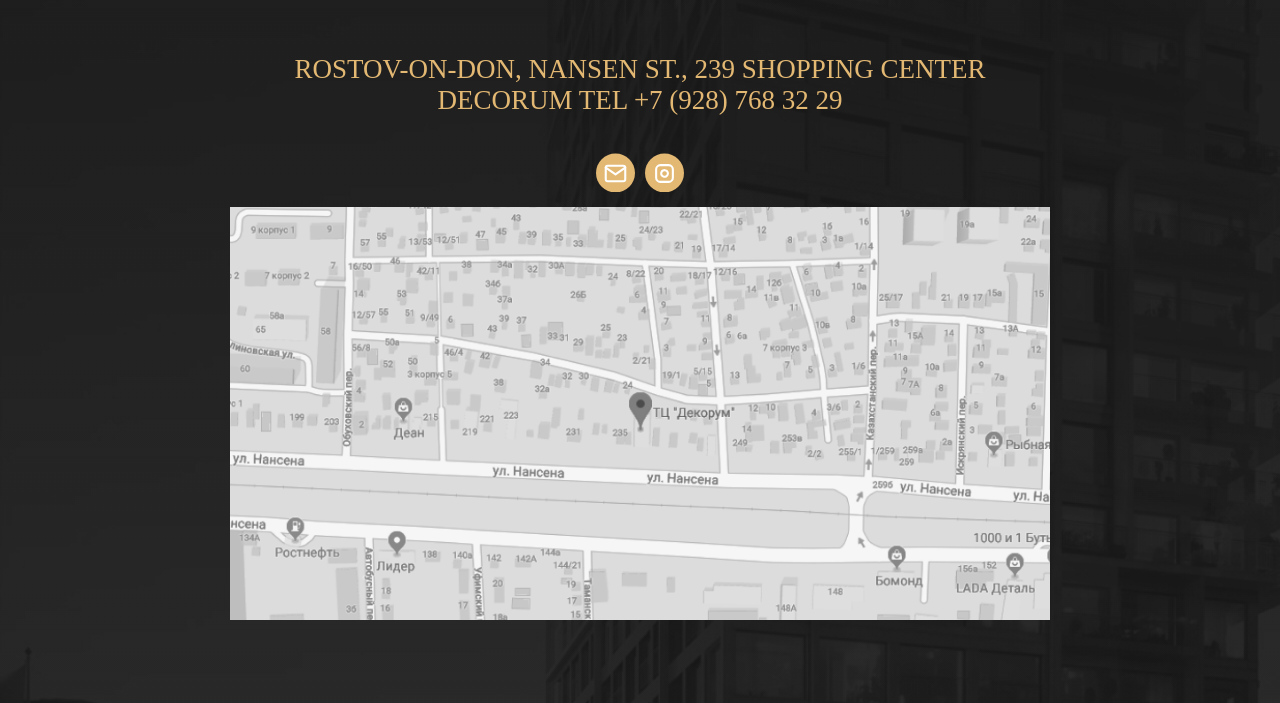
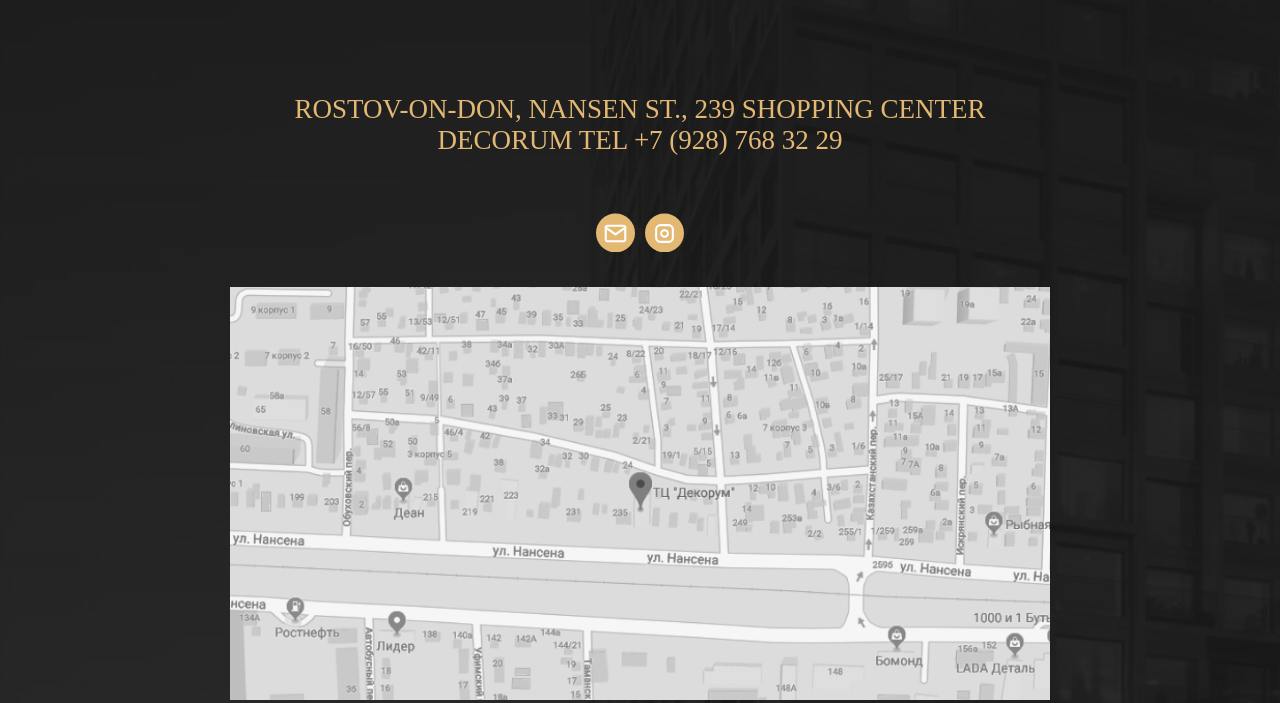
Before and after one commit to thrashches/design_studio, a plain HTML site: page index.html in a window 1280 px wide. Shown: the part 6446-7149 px from the top of the page. Drawn offline with Linux system fonts and the light colour scheme.

Commit message:
map grid

```diff
--- a/assets/css/style.css
+++ b/assets/css/style.css
@@ -339,6 +339,31 @@
     gap: 20px;
 }
 
+.map-grid {
+    margin-top: 40px;
+    display: grid;
+    gap: 20px;
+    grid-template-areas:
+        "map"
+        "title"
+        "buttons";
+}
+
+.map-grid__map {
+    width: 100%;
+    height: auto;
+    grid-area: map;
+}
+
+.map-grid__title {
+    grid-area: title;
+}
+
+.map-grid__buttons {
+    grid-area: buttons;
+}
+
+
 .col {
     max-width: 30%;
     display: flex;
@@ -666,6 +691,13 @@
         position: relative;
     }
 
+    .map-grid {
+        grid-template-areas:
+            "title"
+            "buttons"
+            "map";
+    }
+
     .mt-300-desktop {
         margin-top: 300px;
     }
--- a/index.html
+++ b/index.html
@@ -521,15 +521,15 @@
             </div>
 
             <div class="container mt-300-desktop flex-wrapper mb-50">
-                <div class="container-small flex-wrapper flex-column">
-                    <h1 class="title align-center">Rostov-on-Don, Nansen St., 239 Shopping Center <br>
+                <div class="container-small map-grid">
+                    <h1 class="title align-center map-grid__title">Rostov-on-Don, Nansen St., 239 Shopping Center <br>
                         Decorum Tel +7 (928) 768 32 29</h1>
-                        <div class="flex-bar gap-10">
+                        <div class="flex-bar gap-10 map-grid__buttons">
                             <button class="button-mail"></button>
                             <button class="button-instagram"></button>
                         </div>
 
-                    <img src="assets/img/png/image 7.1.png" alt="map">
+                    <img src="assets/img/png/image 7.1.png" class="map-grid__map" alt="map">
                 </div>
 
             </div>
```
